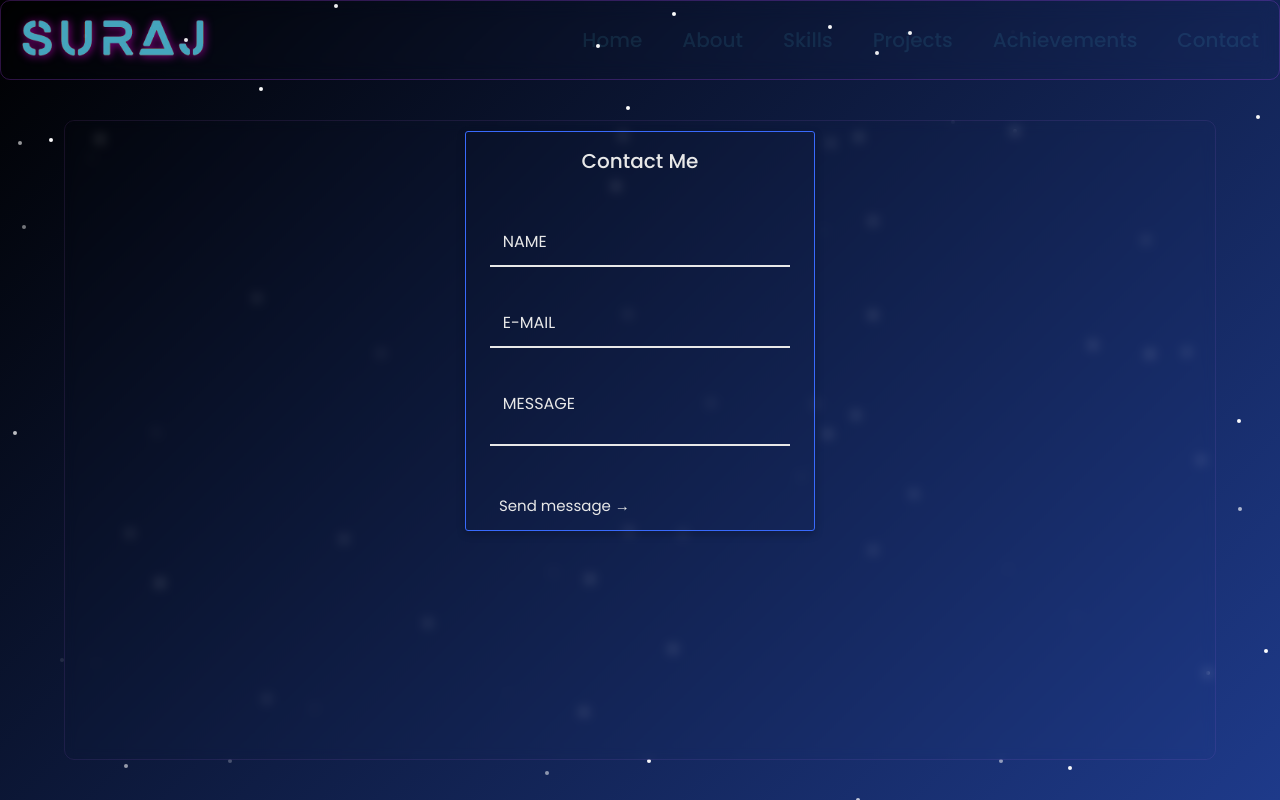
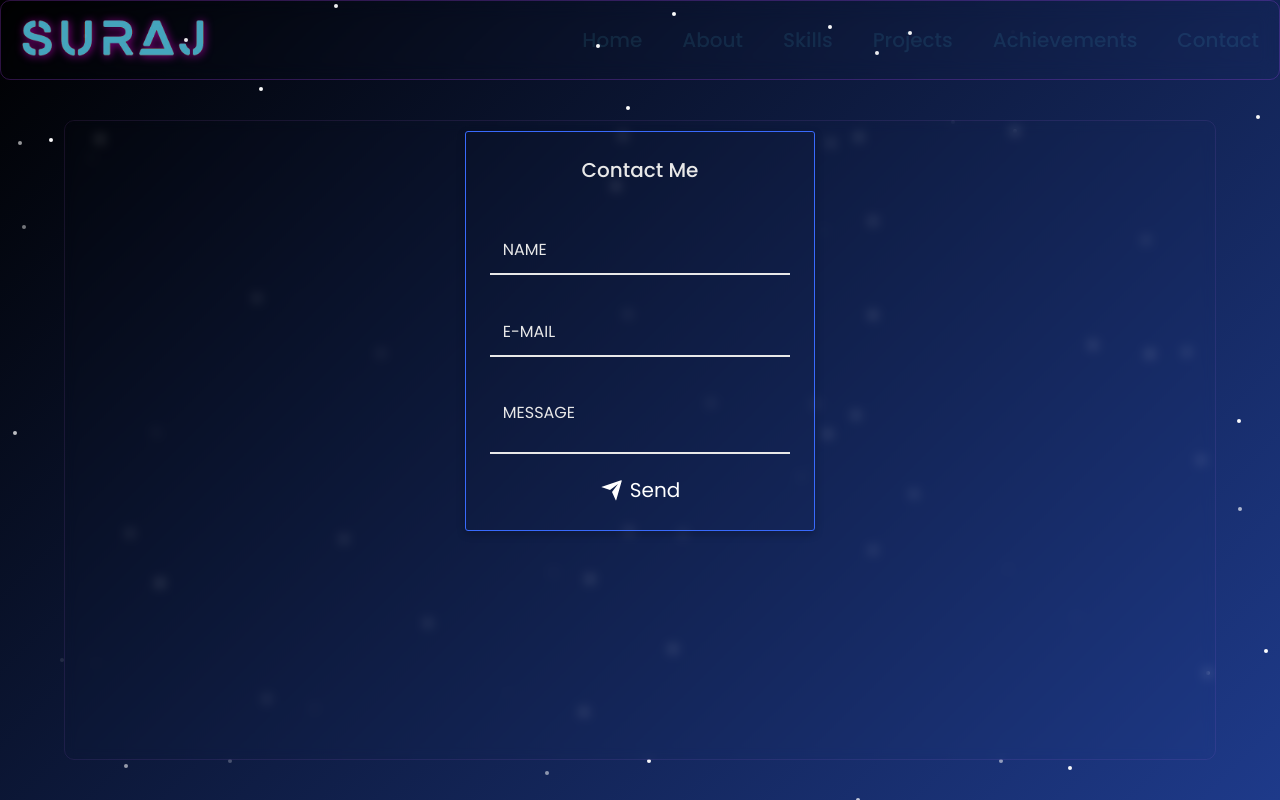
Before and after one commit to SurajSG23/My-Portfolio, a React (Vite) app: page /Contact in a window 1280 px wide. Built offline with nearby package versions, Linux system fonts and the light colour scheme.

Commit message:
contact updated

```diff
--- a/src/components/Contact.jsx
+++ b/src/components/Contact.jsx
@@ -12,17 +12,33 @@ const Contact = ({ isNavVisible }) => {
               <input autoComplete="off" type="text" required />
               <label for="name">Name</label>
             </div>
-
             <div className="input">
               <input autoComplete="off" name="email" type="text" required />
               <label for="email">E-mail</label>
             </div>
-
             <div className="input">
               <textarea cols="30" rows="1" id="message" required></textarea>
               <label for="message">Message</label>
             </div>
-            <button>Send message →</button>
+            <button>
+              <div class="svg-wrapper-1">
+                <div class="svg-wrapper">
+                  <svg
+                    xmlns="http://www.w3.org/2000/svg"
+                    viewBox="0 0 24 24"
+                    width="24"
+                    height="24"
+                  >
+                    <path fill="none" d="M0 0h24v24H0z"></path>
+                    <path
+                      fill="currentColor"
+                      d="M1.946 9.315c-.522-.174-.527-.455.01-.634l19.087-6.362c.529-.176.832.12.684.638l-5.454 19.086c-.15.529-.455.547-.679.045L12 14l6-8-8 6-8.054-2.685z"
+                    ></path>
+                  </svg>
+                </div>
+              </div>
+              <span>Send</span>
+            </button>
           </form>
         </div>
       </div>
@@ -49,6 +65,61 @@ const MainContainer = styled.div`
   color: #baf4ff;
   align-items: center;
 
+  button {
+    font-family: inherit;
+    font-size: 20px;
+    background: royalblue;
+    color: white;
+    padding: 0.7em 1em;
+    padding-left: 0.9em;
+    display: flex;
+    align-items: center;
+    border: none;
+    border-radius: 16px;
+    overflow: hidden;
+    transition: all 0.2s;
+    cursor: pointer;
+    margin: -30px auto;
+  }
+
+  button span {
+    display: block;
+    margin-left: 0.3em;
+    transition: all 0.3s ease-in-out;
+  }
+
+  button svg {
+    display: block;
+    transform-origin: center center;
+    transition: transform 0.3s ease-in-out;
+  }
+
+  button:hover .svg-wrapper {
+    animation: fly-1 0.6s ease-in-out infinite alternate;
+  }
+
+  button:hover svg {
+    transform: translateX(1.2em) rotate(45deg) scale(1.1);
+  }
+
+  button:hover span {
+    transform: translateX(5em);
+  }
+
+  button:active {
+    transform: scale(0.95);
+  }
+
+  @keyframes fly-1 {
+    from {
+      transform: translateY(0.1em);
+    }
+
+    to {
+      transform: translateY(-0.1em);
+    }
+  }
+
   .container {
     width: 350px;
     height: 400px;
@@ -58,7 +129,6 @@ const MainContainer = styled.div`
     position: relative;
     border-radius: 3px;
     border: 1px solid #396afc;
-    /* background: linear-gradient(to right, #005c97, #363795); */
     backdrop-filter: blur(30px);
     box-shadow: rgba(0, 0, 0, 0.24) 0px 3px 8px;
   }
@@ -130,8 +200,7 @@ const MainContainer = styled.div`
   }
 
   .form button {
-    color: #e8e8e8;
-    font-size: 15px;
+    font-size: 20px;
     align-self: flex-start;
     padding: 0.6em;
     border: none;
```
